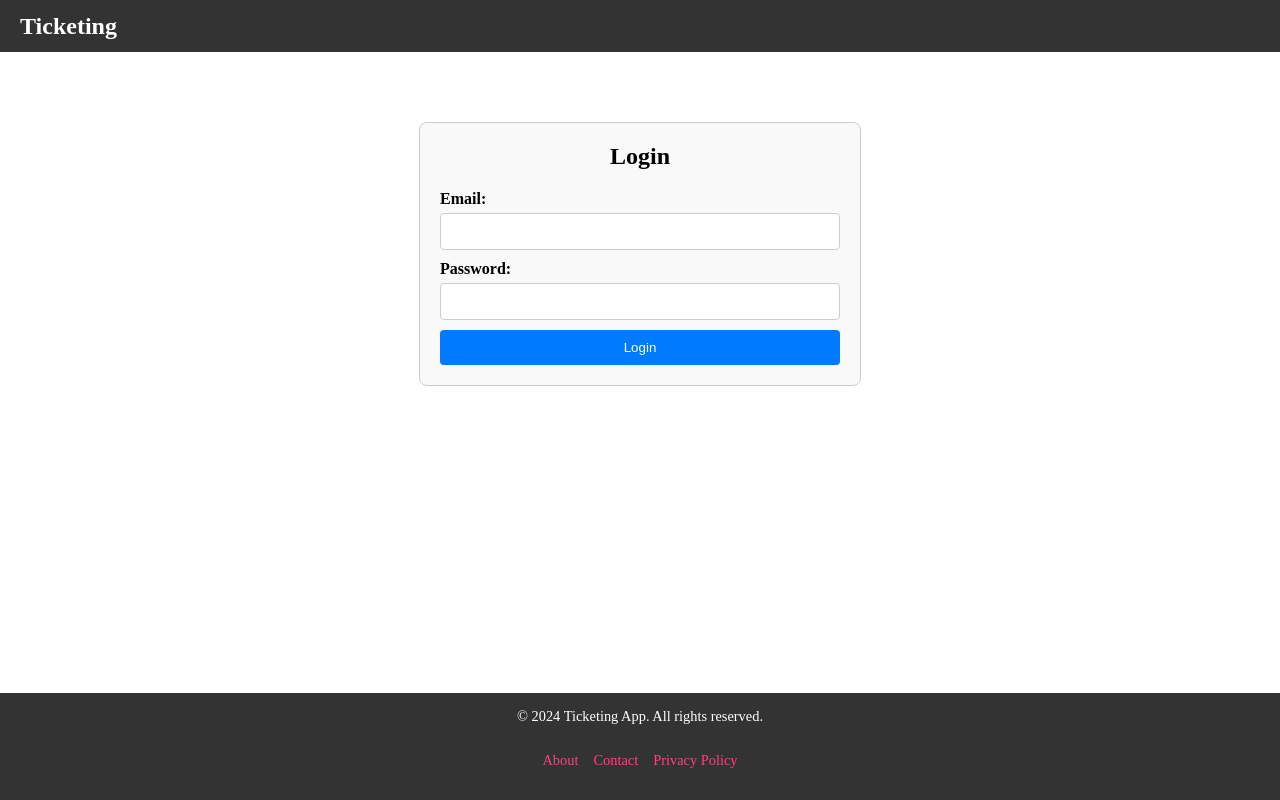
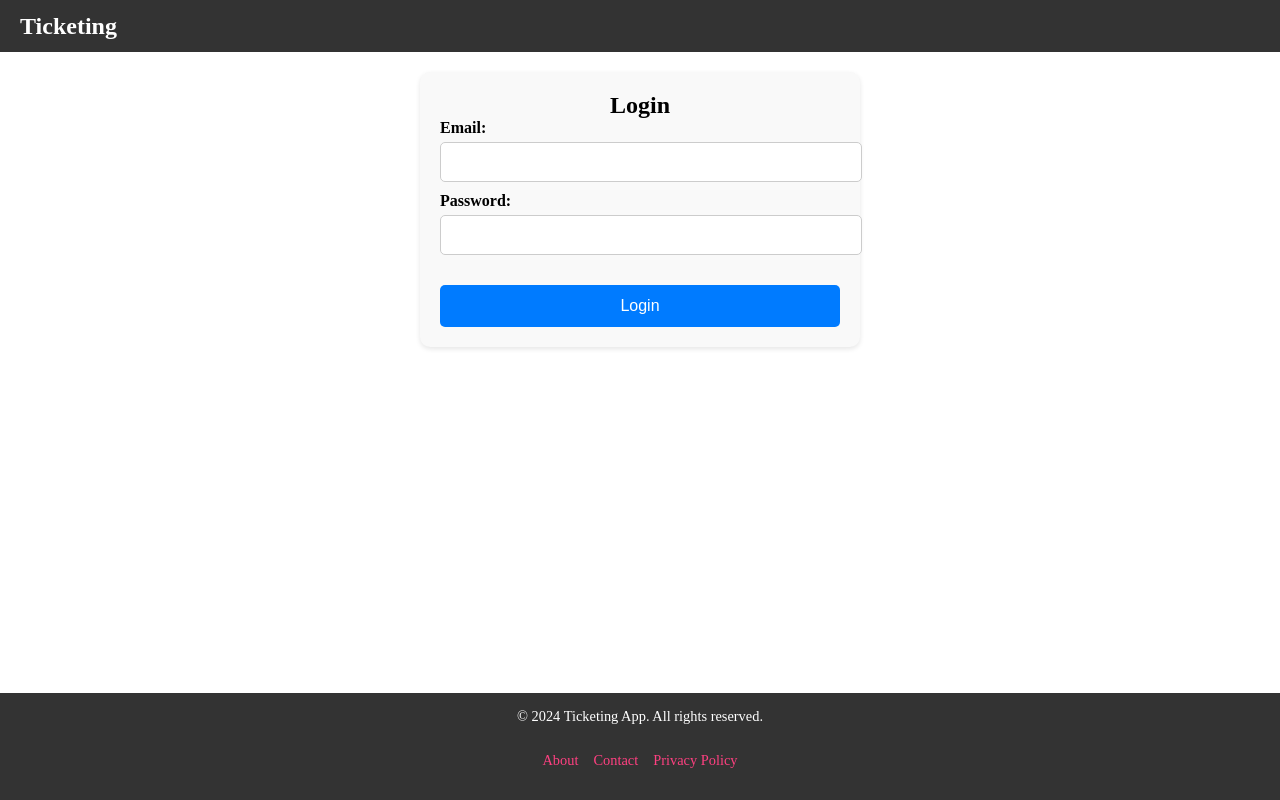
Before and after one commit to chethmiYWD/ticketing-frontend, an Angular app: page /login in a window 1280 px wide. Built offline with nearby package versions, Linux system fonts and the light colour scheme.

Commit message:
Handled login errors

```diff
--- a/src/app/app.routes.ts
+++ b/src/app/app.routes.ts
@@ -14,10 +14,10 @@ export const routes: Routes = [
   { path: '', component: HomeComponent }, // Home route
   { path: 'login', component: LoginComponent }, // Login route
   { path: 'register', component: RegisterComponent }, // Register route
-  { path: 'dashboard/vendor-dashboard', component: VendorDashboardComponent },
-  { path: 'dashboard/vendor-dashboard/my-events', component: MyEventsComponent },
+  { path: 'vendor-dashboard', component: VendorDashboardComponent },
+  { path: 'vendor-dashboard/my-events', component: MyEventsComponent },
   { path: 'dashboard/vendor-dashboard/profile', component: ProfileComponent},
-  { path: 'dashboard/customer-dashboard', component: CustomerDashboardComponent},
+  { path: 'customer-dashboard', component: CustomerDashboardComponent},
   { path: 'dashboard/customer-dashboard/history', component: HistoryComponent },
   { path: 'dashboard/customer-dashboard/profile', component: ProfileComponent },
   { path: '**', redirectTo: '' }, // Redirect invalid routes to Home
--- a/src/app/home/login/login.component.html
+++ b/src/app/home/login/login.component.html
@@ -1,38 +1,26 @@
 <div class="login-container">
-  <h2>Login</h2>
-  <form #loginForm="ngForm" (ngSubmit)="onSubmit(loginForm)" novalidate>
-    <!-- Email Field -->
-    <div>
+  <h2> Login</h2>
+  <form #loginForm="ngForm" (ngSubmit)="login(loginForm)">
     <label for="email">Email:</label>
     <input
-        type="email"
       id="email"
       name="email"
-        [(ngModel)]="credentials.email"
+      type="email"
+      [(ngModel)]="email"
       required
-        email
     />
-      <div class="error" *ngIf="loginForm.submitted && !credentials.email">
-        Email is required.
-      </div>
-    </div>
 
-    <!-- Password Field -->
-    <div>
     <label for="password">Password:</label>
     <input
-        type="password"
       id="password"
       name="password"
-        [(ngModel)]="credentials.password"
+      type="password"
+      [(ngModel)]="password"
       required
     />
-      <div class="error" *ngIf="loginForm.submitted && !credentials.password">
-        Password is required.
-      </div>
-    </div>
 
-    <!-- Submit Button -->
-    <button type="submit">Login</button>
+    <div *ngIf="errorMessage" class="error">{{ errorMessage }}</div>
+
+    <button type="submit" [disabled]="!loginForm.valid">Login</button>
   </form>
 </div>
--- a/src/app/home/login/login.component.scss
+++ b/src/app/home/login/login.component.scss
@@ -1,61 +1,58 @@
+/* Basic styling for the login form */
 .login-container {
-    max-width: 400px;
-    margin: 50px auto;
-    padding: 20px;
-    border: 1px solid #ccc;
-    border-radius: 8px;
-    background-color: #f9f9f9;
-
-    h2 {
-      text-align: center;
-      margin-bottom: 20px;
+  max-width: 400px;            /* Maximum width of the form */
+  margin: 0 auto;              /* Center the form */
+  padding: 20px;               /* Padding around the form */
+  background-color: #f9f9f9;   /* Light background for the form */
+  border-radius: 10px;         /* Rounded corners for the form */
+  box-shadow: 0 2px 5px rgba(0, 0, 0, 0.1);  /* Light shadow around the form */
+  text-align: center;          /* Center the text */
 }
 
+/* Style for form labels */
 label {
-      display: block;
-      margin-bottom: 5px;
-      font-weight: bold;
+  display: block;              /* Make label block to occupy full width */
+  font-weight: bold;           /* Make label text bold */
+  margin-bottom: 5px;          /* Space between label and input */
+  text-align: left;            /* Left align text */
 }
 
+/* Input field styling */
 input {
-      width: 100%;
-      padding: 10px;
-      margin-bottom: 10px;
-      border: 1px solid #ccc;
-      border-radius: 4px;
-      box-sizing: border-box;
+  width: 100%;                 /* Make the input full width */
+  padding: 10px;               /* Add padding inside input fields */
+  border: 1px solid #ccc;      /* Light border */
+  border-radius: 5px;          /* Rounded corners */
+  font-size: 16px;             /* Increase font size */
+  margin-bottom: 10px;         /* Space between inputs */
 }
 
+/* Error message styling */
+.error {
+  color: red;                  /* Red color for error messages */
+  font-size: 12px;             /* Smaller font for errors */
+  margin-top: 5px;             /* Space between input and error message */
+}
+
+/* Style for the blue login button */
 button {
-      width: 100%;
-      padding: 10px;
-      background-color: #007bff;
-      color: #fff;
-      border: none;
-      border-radius: 4px;
-      cursor: pointer;
+  width: 100%;                 /* Make the button full width */
+  padding: 12px;               /* Add padding inside the button */
+  background-color: #007bff;   /* Blue color */
+  color: white;                /* White text */
+  border: none;                /* Remove border */
+  border-radius: 5px;          /* Rounded corners */
+  font-size: 16px;             /* Font size */
+  cursor: pointer;            /* Pointer cursor on hover */
+  transition: background-color 0.3s ease;  /* Smooth transition on hover */
 
   &:hover {
-        background-color: #0056b3;
-      }
+    background-color: #0056b3; /* Darker blue on hover */
   }
 
-    .error {
-      color: red;
-      font-size: 0.9em;
-      margin-bottom: 10px;
-    }
-  }
-  /* login.component.scss or styles.scss */
-
-.alert {
-  margin-top: 10px;
-  padding: 10px;
-  border-radius: 5px;
-  color: white;
-  background-color: red;
 }
 
-.alert p {
-  margin: 0;
+/* Add margin to the login button */
+button {
+  margin-top: 20px;  /* Space above the login button */
 }
--- a/src/app/home/login/login.component.ts
+++ b/src/app/home/login/login.component.ts
@@ -2,7 +2,7 @@ import { Component } from '@angular/core';
 import { FormsModule } from '@angular/forms';
 import { CommonModule } from '@angular/common';
 import { Router } from '@angular/router';
-import { AuthService } from '../../services/api.service';
+import { HttpClient } from '@angular/common/http';
 
 @Component({
   selector: 'app-login',
@@ -11,49 +11,55 @@ import { AuthService } from '../../services/api.service';
   templateUrl: './login.component.html',
   styleUrls: ['./login.component.scss'],
 })
+
 export class LoginComponent {
-  credentials = {
-    email: '',
-    password: ''
-  };
+  email: string = '';
+  password: string = '';
+  errorMessage: string = '';  // Add the errorMessage property
 
-  errorMessage: string | null = null; // Error message display
+  constructor(private http: HttpClient, private router: Router) {}
 
-  constructor(private authService: AuthService, private router: Router) {}
+  login(form: any) {
+    if (form.invalid) {
+      return; // Prevent submission if the form is invalid
+    }
 
-  onSubmit(loginForm: any): void {
-    if (loginForm.valid) {
-      this.errorMessage = null; // Clear previous errors
-      this.authService.login(this.credentials).subscribe(
-        (response) => {
-          // Navigate based on user role
-          // if (response.role === 'Customer') {
-          //   this.router.navigate(['/dashboard/customer-dashboard']);
-          // } else if (response.role === 'Vendor') {
-          //   this.router.navigate(['/dashboard/vendor-dashboard']);
-          // } else {
-          //   this.errorMessage = 'Unknown user role. Please contact support.';
-          // }
-        },
-        (error) => {
-          // Display error message for login failure
-          this.errorMessage = 'Login failed. Please check your credentials and try again.';
-          console.error('Login error:', error);
-        }
-      );
-    } else {
-      this.validateForm();
+    const loginData = {
+      email: this.email,
+      password: this.password
+    };
+
+    this.http.post('http://localhost:8080/auth/login', loginData)
+  .subscribe(
+    (response: any) => {
+      console.log('Login successful:', response);
+      console.log('User role:', response.role); // Log the role
+      // Redirect based on role
+      if (response.role === 'Customer') {
+        this.router.navigate(['/customer-dashboard']);
+      } else if (response.role === 'Vendor') {
+        this.router.navigate(['/vendor-dashboard']);
+      } else {
+        console.error('Unknown role:', response.role);
+      }
+    },
+    (error) => {
+      console.error('Login error:', error);
+      this.errorMessage = 'Invalid email or password';  // Set the error message
     }
-  }
+  );
+}
+}
 
-  private validateForm(): void {
-    // Simple form validation
-    if (!this.credentials.email) {
-      this.errorMessage = 'Email is required.';
-    } else if (!this.credentials.password) {
-      this.errorMessage = 'Password is required.';
-    } else {
-      this.errorMessage = 'Please provide valid credentials.';
-    }
-  }
-}
+
+//   private validateForm(): void {
+//     // Simple form validation
+//     if (!this.credentials.email) {
+//       this.errorMessage = 'Email is required.';
+//     } else if (!this.credentials.password) {
+//       this.errorMessage = 'Password is required.';
+//     } else {
+//       this.errorMessage = 'Please provide valid credentials.';
+//     }
+//   }
+// }
--- a/src/app/services/api.service.ts
+++ b/src/app/services/api.service.ts
@@ -23,9 +23,5 @@ export class AuthService {
   registerCustomer(customer: any): Observable<any> {
     return this.http.post<any>(`${this.apiUrl}/register`, customer);
   }
-  // Vendor Login
-  login(credentials: { email: string; password: string }): Observable<any> {
-    return this.http.post(`${this.apiUrl}/login`, credentials);
-  }
 
 }
```
Lines whose indentation alone changed are shown as unchanged.
